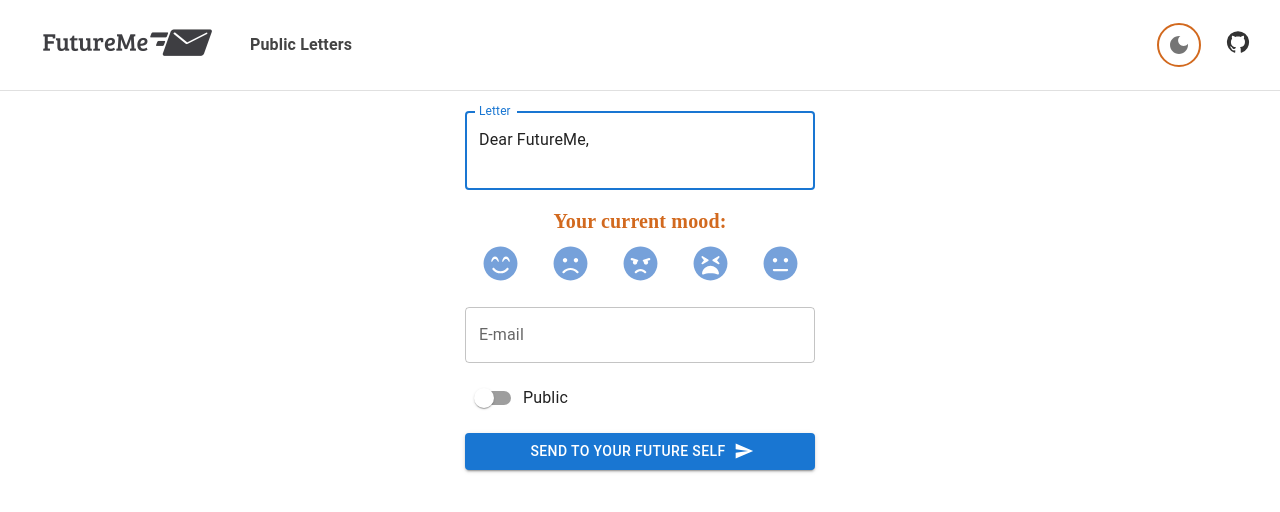
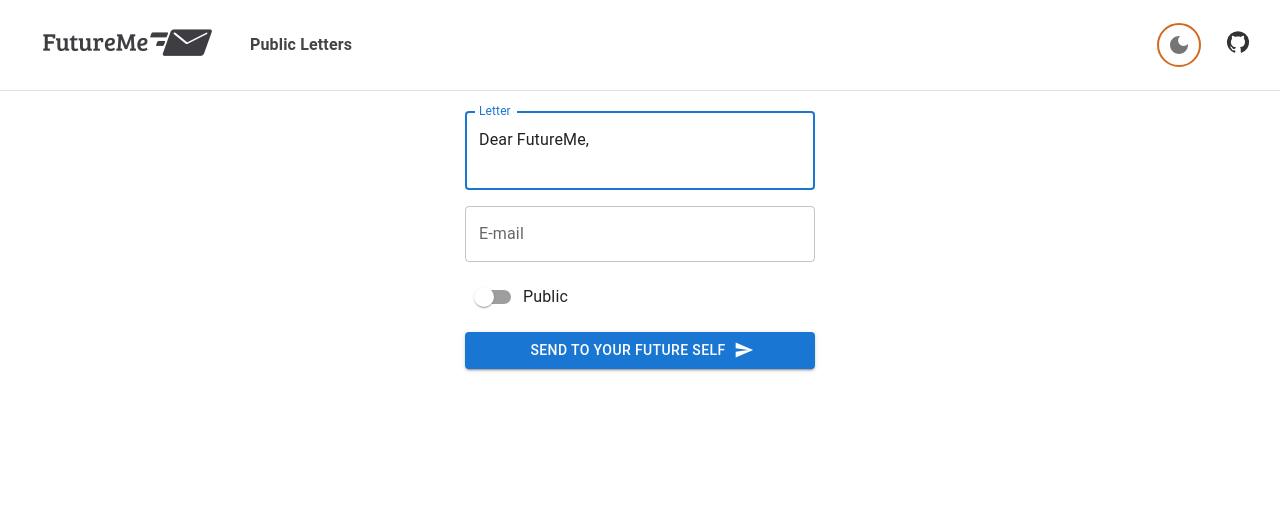
Before and after one commit to AbdoElsaed/FutureMe, a Next.js app in the folder client/: page / in a window 1280 px wide. Shown: the top 512 px of the page. Built offline with nearby package versions, Linux system fonts and the light colour scheme.

Commit message:
disable mood picker to fix

```diff
--- a/client/components/FormInputs.js
+++ b/client/components/FormInputs.js
@@ -170,7 +170,7 @@ const FormInputs = () => {
         style={{ width: "350px" }}
         // inputRef={(input) => input && input.focus()}
       />
-      <MoodPicker mood={mood} setMood={setMood} />
+      {/* <MoodPicker mood={mood} setMood={setMood} /> */}
       {/* <TextField
         id="date"
         label="Deliver On"
--- a/client/components/MoodPicker/index.js
+++ b/client/components/MoodPicker/index.js
@@ -36,7 +36,7 @@ const MoodPicker = ({ mood, setMood }) => {
             id={elm.name}
             title={elm.name}
             onClick={(e) => handleMoodChange(elm.name, e)}
-            className={`${styles.icon}`}
+            className={styles.icon}
             icon={elm.icon}
           />
         ))}
```
